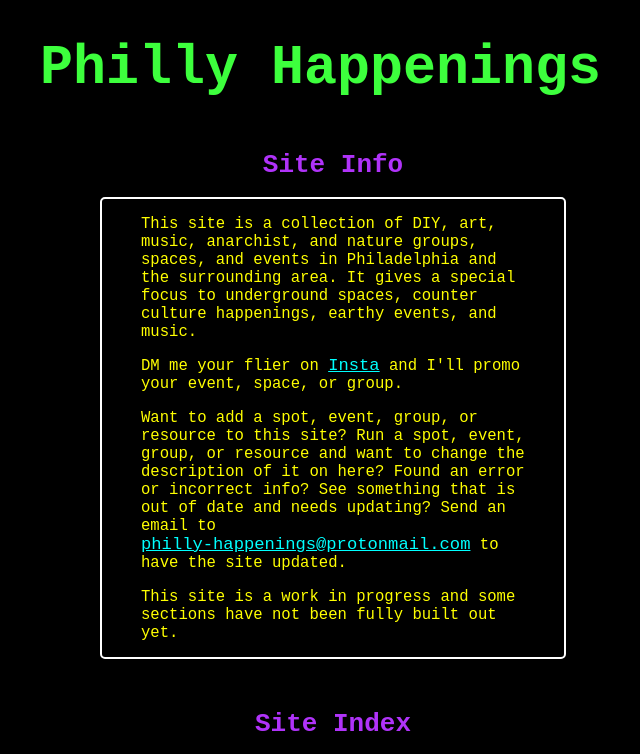
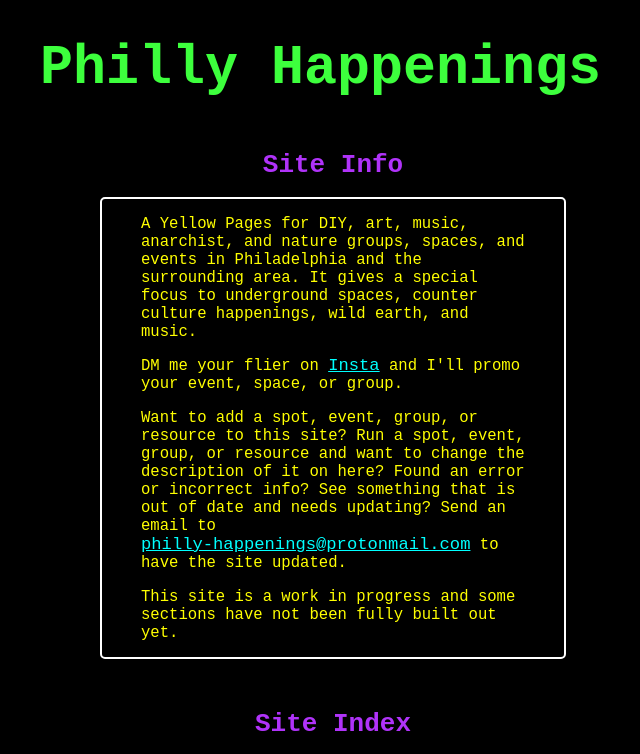
Before and after one commit to KLabWeb/Philly-Happenings, a React (Create React App) app: page / in a window 1280 px wide. Shown: the top 754 px of the page, without its empty margins (307-947 px from the left). Built offline with nearby package versions, Linux system fonts and the light colour scheme; the HTML template or start-up script is replaced by a standard one.

Commit message:
update about.js to read a bit better

```diff
--- a/src/about.js
+++ b/src/about.js
@@ -6,7 +6,7 @@ export const About = () => {
     <div key={Math.random()} >
       <h1 id="about" className="category">Site Info</h1>
       <div className="aboutCard">
-        <p>This site is a collection of DIY, art, music, anarchist, and nature groups, spaces, and events in Philadelphia and the surrounding area. It gives a special focus to underground spaces, counter culture happenings, earthy events, and music.</p>
+        <p>A Yellow Pages for DIY, art, music, anarchist, and nature groups, spaces, and events in Philadelphia and the surrounding area. It gives a special focus to underground spaces, counter culture happenings, wild earth, and music.</p>
 
         <p>DM me your flier on <a href="https://www.instagram.com/philly.happenings" alt="Insta" target="_blank" rel="noreferrer">Insta</a> and I'll promo your event, space, or group.</p>
 
```
